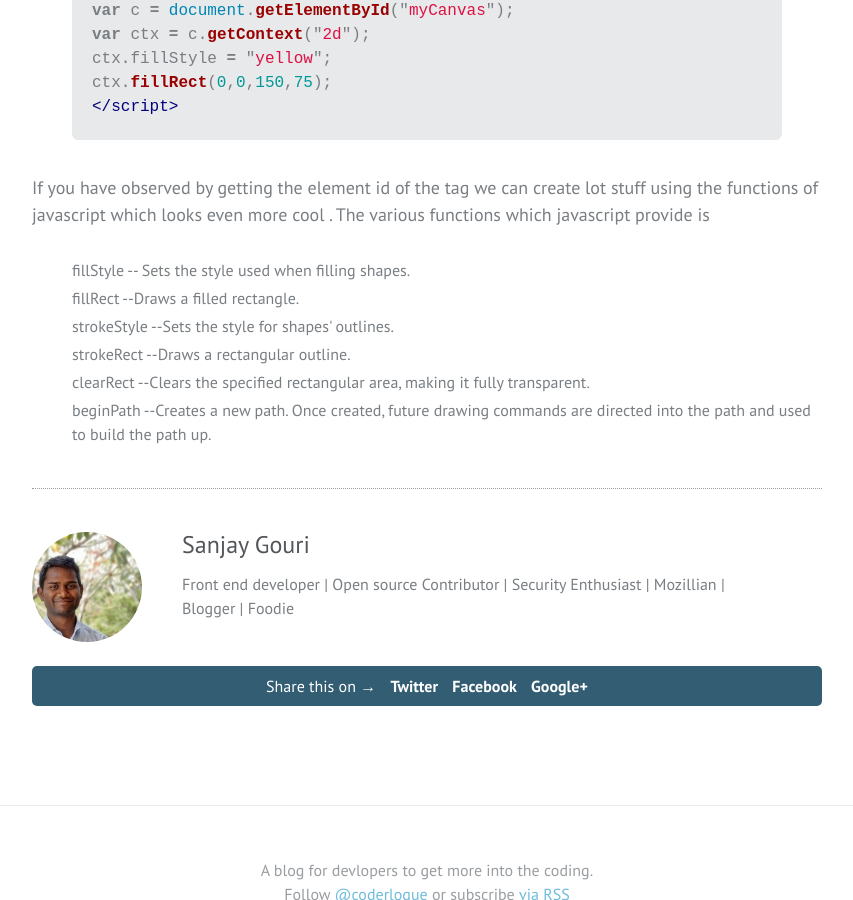
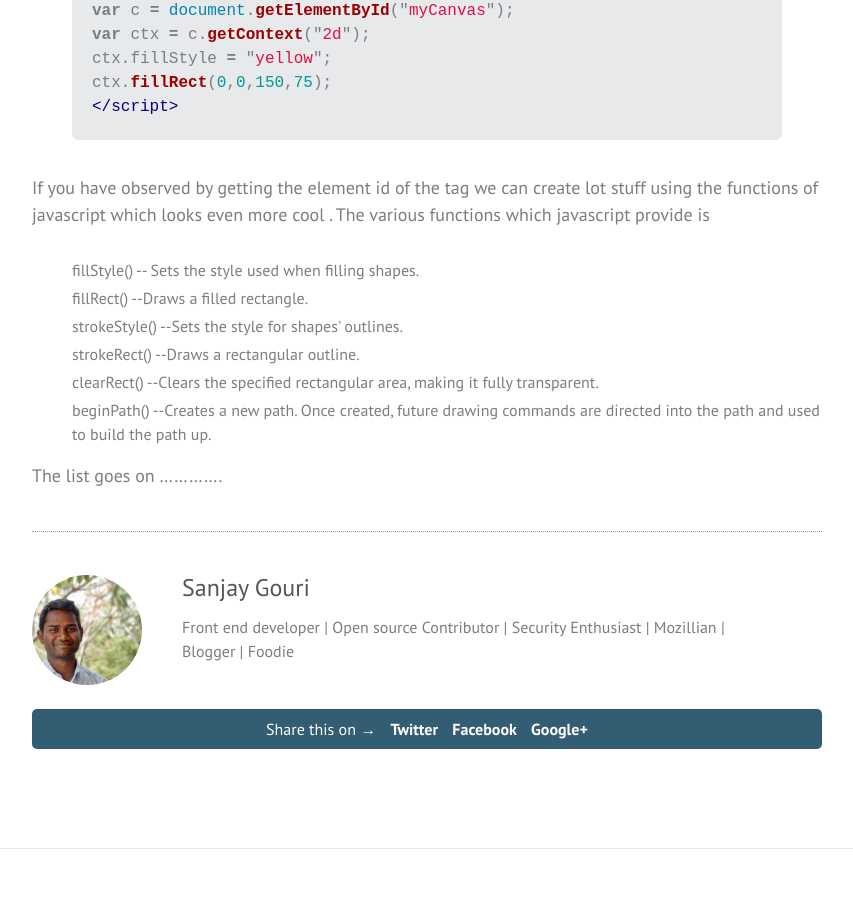
Before and after one commit to coderlogue/coderlogue.github.io, a Jekyll site: the page built from _posts/2016-02-15-html-5-canvas.md, in a window 1280 px wide and 900 px high, scrolled down 704 px. Shown: the whole window, without its empty margins (213-1066 px from the left). Built offline with Jekyll 4.4.1, drawn with Linux system fonts in a browser that asks for light colours; comment, search, counter and statistics services are not loaded.

Commit message:
Updated 2016-02-15-html-5-canvas.md

```diff
--- a/_posts/2016-02-15-html-5-canvas.md
+++ b/_posts/2016-02-15-html-5-canvas.md
@@ -26,10 +26,11 @@ ctx.fillRect(0,0,150,75);
 If you have observed by getting the element id of the tag we can create lot stuff using the functions of javascript which looks even more cool .
 The various functions which javascript provide is
 <ol>
-<li>fillStyle -- Sets the style used when filling shapes.</li>
-<li>fillRect --Draws a filled rectangle.</li>
-<li>strokeStyle --Sets the style for shapes' outlines.</li>
-<li>strokeRect --Draws a rectangular outline.</li>
-<li>clearRect --Clears the specified rectangular area, making it fully transparent.</li>
-<li>beginPath --Creates a new path. Once created, future drawing commands are directed into the path and used to build the path up.</li>
+<li>fillStyle() -- Sets the style used when filling shapes.</li>
+<li>fillRect() --Draws a filled rectangle.</li>
+<li>strokeStyle() --Sets the style for shapes' outlines.</li>
+<li>strokeRect() --Draws a rectangular outline.</li>
+<li>clearRect() --Clears the specified rectangular area, making it fully transparent.</li>
+<li>beginPath() --Creates a new path. Once created, future drawing commands are directed into the path and used to build the path up.</li>
 </ol>
+The list goes on .............
```
